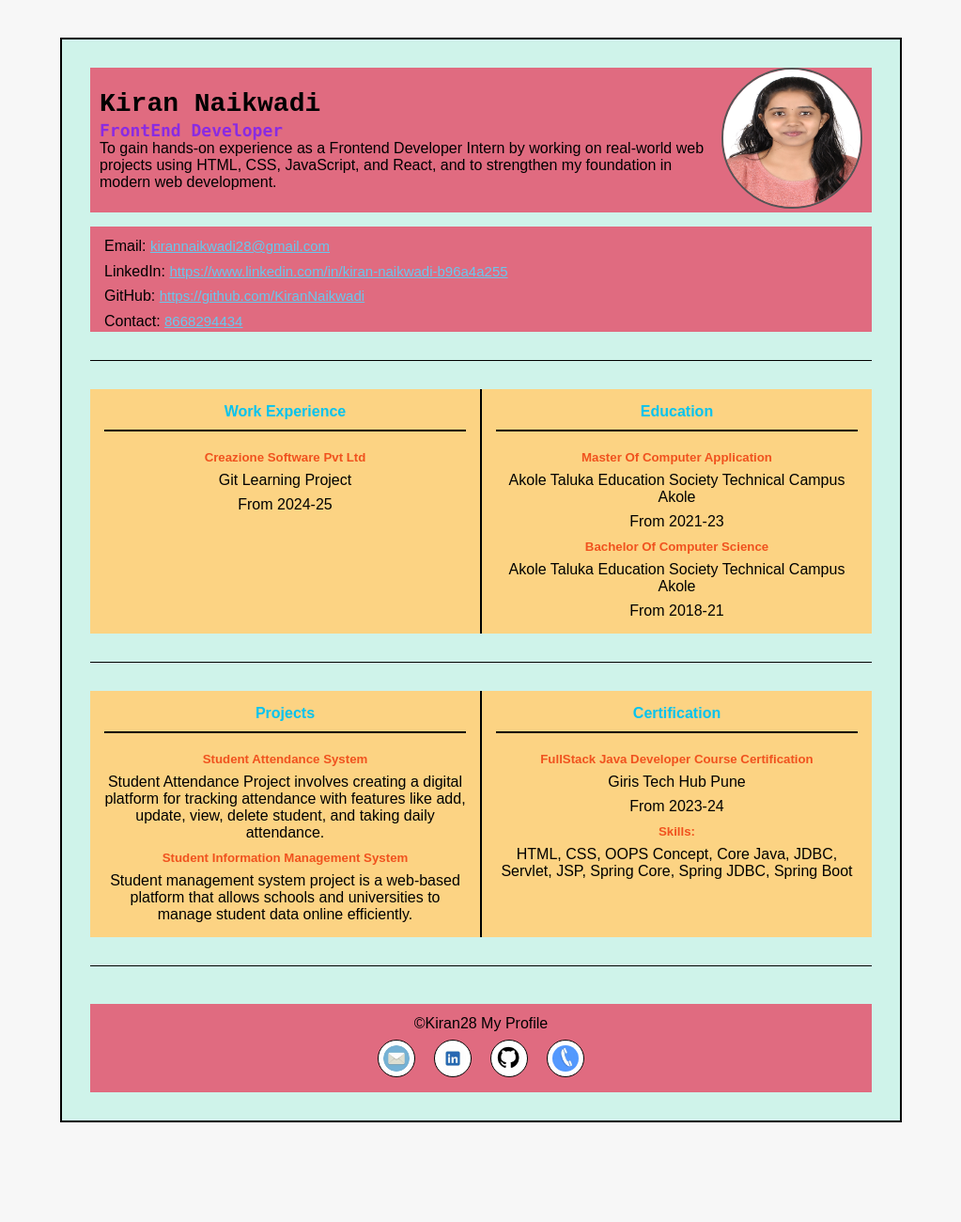
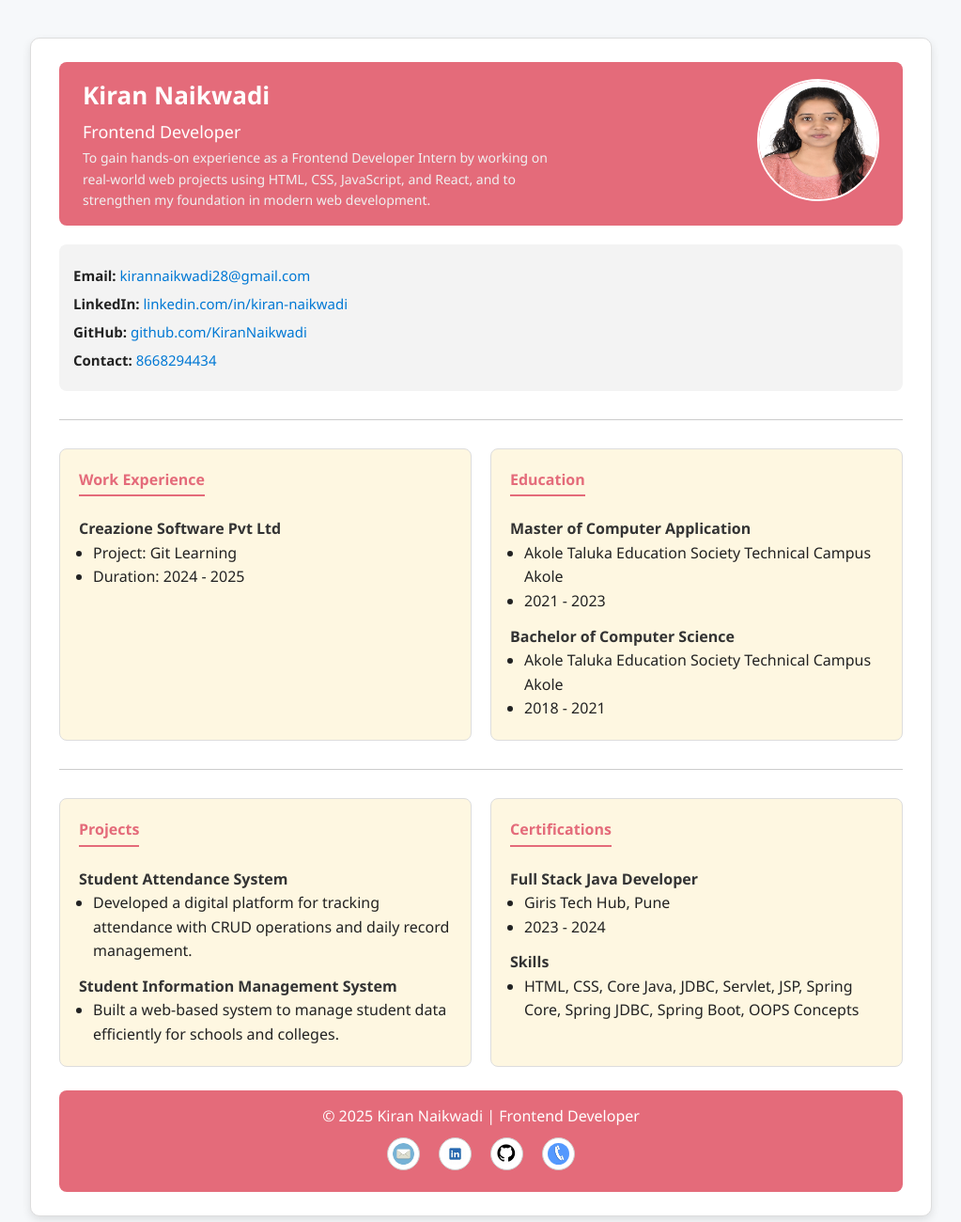
Before and after one commit to KiranNaikwadi/FirstTask, a plain HTML site: page FirstTask.html in a window 1280 px wide. Shown: the whole page at 94% size, without its empty margins (128-1151 px from the left). Before the commit the page ends 1234 px from the top, so only its background shows below. Drawn offline with Linux system fonts and the light colour scheme.

Commit message:
Font Changes

```diff
--- a/FirstTask.css
+++ b/FirstTask.css
@@ -1,156 +1,144 @@
 * {
   margin: 0;
   padding: 0;
-  border: 0;
   box-sizing: border-box;
 }
 
 body {
-  font-family: sans-serif;
-  background-color: #f7f7f7;
-  overflow-x: hidden;
+  font-family: "Segoe UI", Tahoma, Geneva, Verdana, sans-serif;
+  background-color: #f6f8fa;
+  color: #222;
+  line-height: 1.6;
 }
 
 .main {
-  width: 70%;
-  min-height: 15vh;
-  border: 2px solid black;
-  padding: 30px;
+  width: 75%;
   margin: 40px auto;
-  display: flex;
-  flex-direction: column;
-  background-color: #cff3ea;
+  background: #ffffff;
+  border: 1px solid #ddd;
+  border-radius: 10px;
+  padding: 25px 30px;
+  box-shadow: 0 4px 10px rgba(0, 0, 0, 0.1);
 }
 
 .navbar {
   display: flex;
   justify-content: space-between;
   align-items: center;
-  margin-bottom: 10px;
-  background-color: #E06B80;
+  background: #e46b7a;
+  color: white;
+  padding: 15px 25px;
+  border-radius: 8px;
 }
 
 .logo h1 {
-  margin-left: 10px;
-  font-size: 28px;
+  font-size: 26px;
 }
 
 .logo h3 {
+  font-weight: normal;
   font-size: 18px;
-  color:blueviolet;
-  font-family:"Lucida Console", "Courier New", monospace;
-  margin-left: 10px;
-  margin-top: 2px;
+  margin: 3px 0;
+}
+
+.logo p {
+  font-size: 14px;
+  color: #f0f0f0;
+  max-width: 500px;
 }
 
 .profile img {
-  width: 150px;
-  height: 150px;
+  width: 130px;
+  height: 130px;
   border-radius: 50%;
-  margin-right: 10px;
-  border: 2px solid #555;
+  border: 2px solid white;
 }
 
 .nav {
-  margin-top: 5px;
-  text-align: left;
-  background-color: #E06B80;
+  background-color: #f3f3f3;
+  padding: 15px;
+  margin-top: 20px;
+  border-radius: 8px;
 }
 
-.nav ol {
-  list-style-type: none;
-  display: flex;
-  flex-direction: column;
-  gap: 4px;
-  margin: 10px 0 0 15px;
+.nav ul {
+  list-style: none;
 }
 
-.nav li a {
-  color: rgb(104, 200, 238);
+.nav li {
+  margin: 6px 0;
   font-size: 15px;
-  line-height: 1.5;
 }
 
-a:hover {
-  color: blue;
+.nav a {
+  color: #0078d4;
+  text-decoration: none;
 }
 
-.header {
-  text-align: center;
-  margin-top: 20px;
-  background-color: #E06B80;
+.nav a:hover {
+  text-decoration: underline;
 }
 
-.header h1 {
-  font-size: 26px;
+.divider {
+  border: none;
+  border-top: 1px solid #ccc;
+  margin: 30px 0;
 }
 
-.vertical, .vertical1 {
-  border-top: 1px solid black;
-  width: 100%;
-  margin: 30px 0;
-  align-self: center;
+.section {
+  display: flex;
+  gap: 20px;
+  flex-wrap: wrap;
+  justify-content: space-between;
 }
 
-.section, .article {
-  display: flex;
-  justify-content: space-between;
-  background-color: hsl(40, 95%, 75%);
-  gap: 0;
+.box {
+  flex: 1;
+  background-color: #fef7e1;
+  padding: 20px;
+  border-radius: 8px;
+  border: 1px solid #ddd;
 }
 
-.box, .box1, .box3, .box4 {
-  flex: 1;
-  text-align: center;
-  padding: 15px;
-  border:1 px solid black;
-}
-
-.box, .box3 {
-  border-right: 2px solid black;
-}
-
-.box h4, .box1 h4, .box3 h4, .box4 h4 {
-  color: rgb(6, 195, 238);
+.box h4 {
+  color: #e46b7a;
+  border-bottom: 2px solid #e46b7a;
+  display: inline-block;
+  padding-bottom: 3px;
   margin-bottom: 10px;
 }
 
-.box ol, .box1 ol, .box3 ol, .box4 ol {
-  list-style-type: none;
-  border-top: 2px solid black;
-  padding-top: 10px;
+.box h5 {
+  color: #333;
+  margin-top: 12px;
+  font-size: 16px;
 }
 
-.box h5, .box1 h5, .box3 h5, .box4 h5 {
-  color: rgb(240, 82, 30);
-  margin-top: 10px;
-}
-
-.box li, .box1 li, .box3 li, .box4 li {
-  margin-top: 8px;
-  color: black;
+.box ul {
+  margin-left: 15px;
 }
 
 footer {
   text-align: center;
-  padding: 12px;
-  background-color: #E06B80;
-  margin-top: 10px;
+  background: #e46b7a;
+  color: white;
+  padding: 15px;
+  border-radius: 8px;
+  margin-top: 25px;
 }
 
 .footer-icons {
-  margin-top: 8px;
+  margin-top: 10px;
   display: flex;
   justify-content: center;
-  align-items: center;
   gap: 20px;
 }
 
 .footer-icons img {
-  width: 40px;
-  height: 40px;
+  width: 35px;
+  height: 35px;
   border-radius: 50%;
-  border: 1px solid black;
-  background-color: white;
+  background: white;
   padding: 5px;
+  border: 1px solid #ccc;
 }
--- a/FirstTask.html
+++ b/FirstTask.html
@@ -3,89 +3,89 @@
 <head>
   <meta charset="UTF-8">
   <meta name="viewport" content="width=device-width, initial-scale=1.0">
-  <title>Profile</title>
+  <title>Kiran Naikwadi | Frontend Developer</title>
   <link rel="stylesheet" href="FirstTask.css">
 </head>
 <body>
   <div class="main">
-    <div class="navbar">
+    <header class="navbar">
       <div class="logo">
-        <h1 style="font-family: 'Courier New', Courier, monospace;">Kiran Naikwadi</h1>
-        <h3>FrontEnd Developer</h3>
-        <p style="margin-left: 10px;">To gain hands-on experience as a Frontend Developer Intern by working on real-world web projects using HTML, CSS, JavaScript, and React, and to strengthen my foundation in modern web development.</p>
+        <h1>Kiran Naikwadi</h1>
+        <h3>Frontend Developer</h3>
+        <p>To gain hands-on experience as a Frontend Developer Intern by working on real-world web projects using HTML, CSS, JavaScript, and React, and to strengthen my foundation in modern web development.</p>
       </div>
       <div class="profile">
         <img src="Photo.JPG" alt="Profile Photo">
       </div>
-    </div>
+    </header>
 
-    <div class="nav">
-      <ol>
-        <li>Email: <a href="mailto:kirannaikwadi28@gmail.com">kirannaikwadi28@gmail.com</a></li>
-        <li>LinkedIn: <a href="https://www.linkedin.com/in/kiran-naikwadi-b96a4a255" target="_blank">https://www.linkedin.com/in/kiran-naikwadi-b96a4a255</a></li>
-        <li>GitHub: <a href="https://github.com/KiranNaikwadi" target="_blank">https://github.com/KiranNaikwadi</a></li>
-        <li>Contact: <a href="tel:8668294434">8668294434</a></li>
-      </ol>
-    </div>
+    <nav class="nav">
+      <ul>
+        <li><strong>Email:</strong> <a href="mailto:kirannaikwadi28@gmail.com">kirannaikwadi28@gmail.com</a></li>
+        <li><strong>LinkedIn:</strong> <a href="https://www.linkedin.com/in/kiran-naikwadi-b96a4a255" target="_blank">linkedin.com/in/kiran-naikwadi</a></li>
+        <li><strong>GitHub:</strong> <a href="https://github.com/KiranNaikwadi" target="_blank">github.com/KiranNaikwadi</a></li>
+        <li><strong>Contact:</strong> <a href="tel:8668294434">8668294434</a></li>
+      </ul>
+    </nav>
 
+    <hr class="divider">
 
-
-    <div class="vertical"></div>
-
-    <div class="section">
+    <section class="section">
       <div class="box">
         <h4>Work Experience</h4>
-        <ol>
-          <h5>Creazione Software Pvt Ltd</h5>
-          <li>Git Learning Project</li>
-          <li>From 2024-25</li>
-        </ol>
+        <h5>Creazione Software Pvt Ltd</h5>
+        <ul>
+          <li>Project: Git Learning</li>
+          <li>Duration: 2024 - 2025</li>
+        </ul>
       </div>
 
-      <div class="box1">
+      <div class="box">
         <h4>Education</h4>
-        <ol>
-          <h5>Master Of Computer Application</h5>
+        <h5>Master of Computer Application</h5>
+        <ul>
           <li>Akole Taluka Education Society Technical Campus Akole</li>
-          <li>From 2021-23</li>
-          <h5>Bachelor Of Computer Science</h5>
+          <li>2021 - 2023</li>
+        </ul>
+        <h5>Bachelor of Computer Science</h5>
+        <ul>
           <li>Akole Taluka Education Society Technical Campus Akole</li>
-          <li>From 2018-21</li>
-        </ol>
+          <li>2018 - 2021</li>
+        </ul>
       </div>
-    </div>
+    </section>
 
-    <div class="vertical1"></div>
+    <hr class="divider">
 
-    <div class="article">
-      <div class="box3">
+    <section class="section">
+      <div class="box">
         <h4>Projects</h4>
-        <ol>
-          <h5>Student Attendance System</h5>
-          <li>Student Attendance Project involves creating a digital platform for tracking attendance with features like add, update, view, delete student, and taking daily attendance.</li>
-          <h5>Student Information Management System</h5>
-          <li>Student management system project is a web-based platform that allows schools and universities to manage student data online efficiently.</li>
-        </ol>
+        <h5>Student Attendance System</h5>
+        <ul>
+          <li>Developed a digital platform for tracking attendance with CRUD operations and daily record management.</li>
+        </ul>
+        <h5>Student Information Management System</h5>
+        <ul>
+          <li>Built a web-based system to manage student data efficiently for schools and colleges.</li>
+        </ul>
       </div>
 
-      <div class="box4">
-        <h4>Certification</h4>
-        <ol>
-          <h5>FullStack Java Developer Course Certification</h5>
-          <li>Giris Tech Hub Pune</li>
-          <li>From 2023-24</li>
-          <h5>Skills:</h5>
-          <li>HTML, CSS, OOPS Concept, Core Java, JDBC, Servlet, JSP, Spring Core, Spring JDBC, Spring Boot</li>
-        </ol>
+      <div class="box">
+        <h4>Certifications</h4>
+        <h5>Full Stack Java Developer</h5>
+        <ul>
+          <li>Giris Tech Hub, Pune</li>
+          <li>2023 - 2024</li>
+        </ul>
+        <h5>Skills</h5>
+        <ul>
+          <li>HTML, CSS, Core Java, JDBC, Servlet, JSP, Spring Core, Spring JDBC, Spring Boot, OOPS Concepts</li>
+        </ul>
       </div>
-    </div>
-
-    <!-- <div class="vertical1" style="padding-left: 100px;"></div> -->
-        <div class="vertical1"></div>
-
+    </section>
 
     <footer>
-      <p>©Kiran28 My Profile</p>
+      <p>© 2025 Kiran Naikwadi | Frontend Developer</p>
       <div class="footer-icons">
         <a href="mailto:kirannaikwadi28@gmail.com"><img src="email.jpg" alt="Email"></a>
         <a href="https://www.linkedin.com/in/kiran-naikwadi-b96a4a255" target="_blank"><img src="linkedin.jpg" alt="LinkedIn"></a>
```
